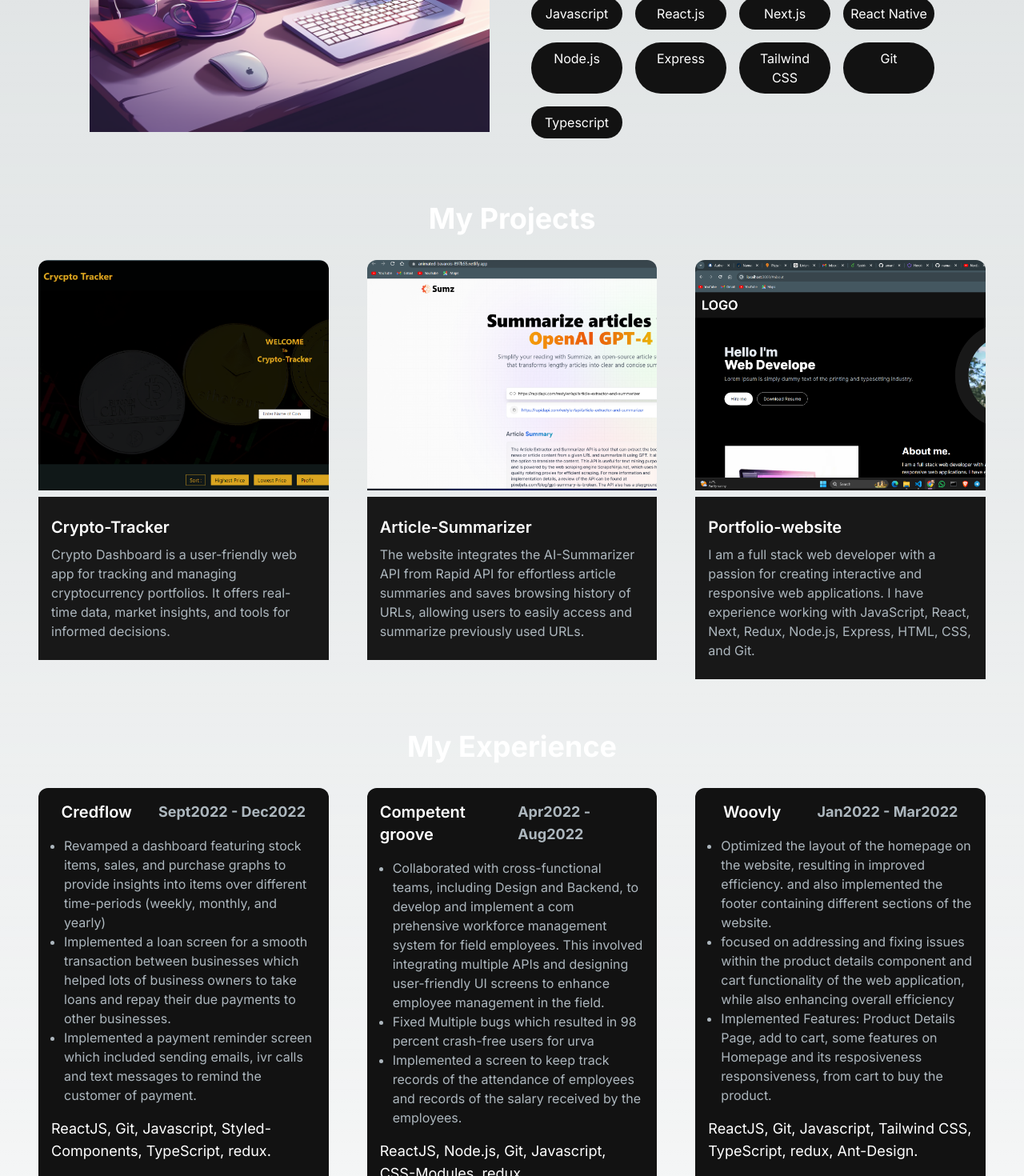
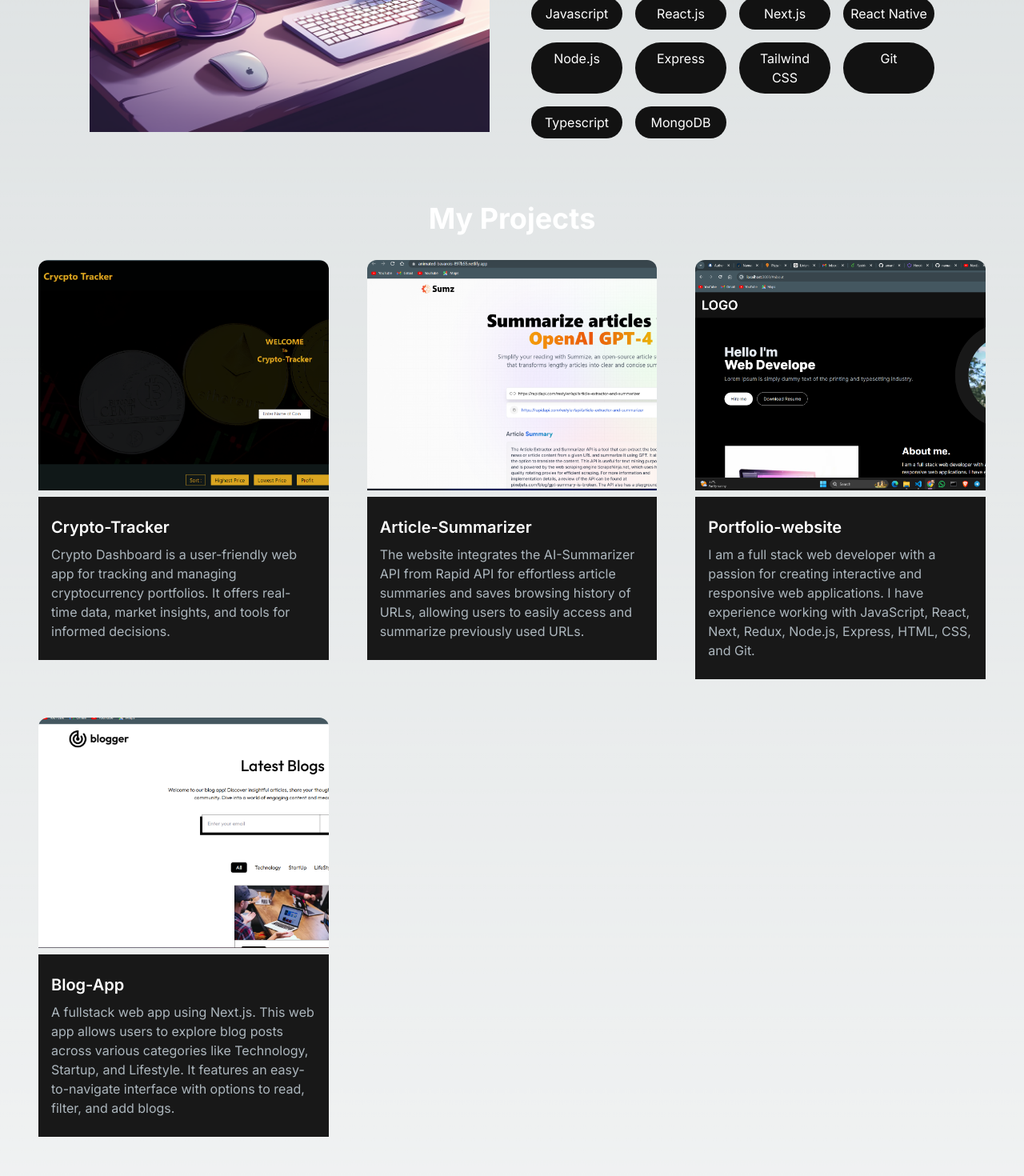
Before and after one commit to aman1021/portfolio-website, a Next.js app: page / in a window 1280 px wide. Shown: the part 920-2390 px from the top of the page at 80% size. Built offline with nearby package versions, Linux system fonts and the light colour scheme.

Commit message:
added new project

```diff
--- a/src/components/AboutSection.jsx
+++ b/src/components/AboutSection.jsx
@@ -35,6 +35,9 @@ const TAB_DATA = [
         </li>
         <li className="p-2  rounded-full text-center bg-[#121212] hover:bg-white hover:text-black">
           Typescript
+        </li>
+        <li className="p-2  rounded-full text-center bg-[#121212] hover:bg-white hover:text-black">
+          MongoDB
         </li>
       </ul>
     ),
--- a/src/components/ProjectSection.jsx
+++ b/src/components/ProjectSection.jsx
@@ -27,7 +27,16 @@ const projectsData = [
     image: "/images/projects/portfolio.png",
     tab: ["All", "Web"],
     gitUrl: "https://github.com/aman1021/portfolio-website",
-    liveUrl:"https://portfolio-website-tawny-zeta-49.vercel.app/"
+    liveUrl:"https://portfolio-website-g3k3.vercel.app/"
+  },
+  {
+    id: 4,
+    title: "Blog-App",
+    description: "A fullstack web app using Next.js. This web app allows users to explore blog posts across various categories like Technology, Startup, and Lifestyle. It features an easy-to-navigate interface with options to read, filter, and add blogs.",
+    image: "/images/projects/blogApp.png",
+    tab: ["All", "Web"],
+    gitUrl: "https://github.com/aman1021/Blog-App",
+    liveUrl:"https://blog-app-phi-green.vercel.app/"
   },
 ];
 
```
Also changed, not shown: public/images/projects/blogApp.png (added).
